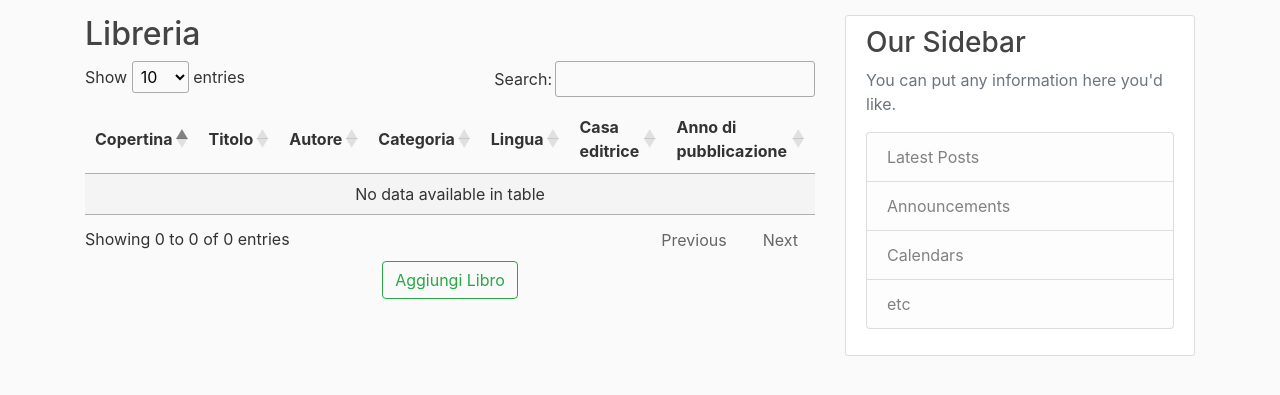
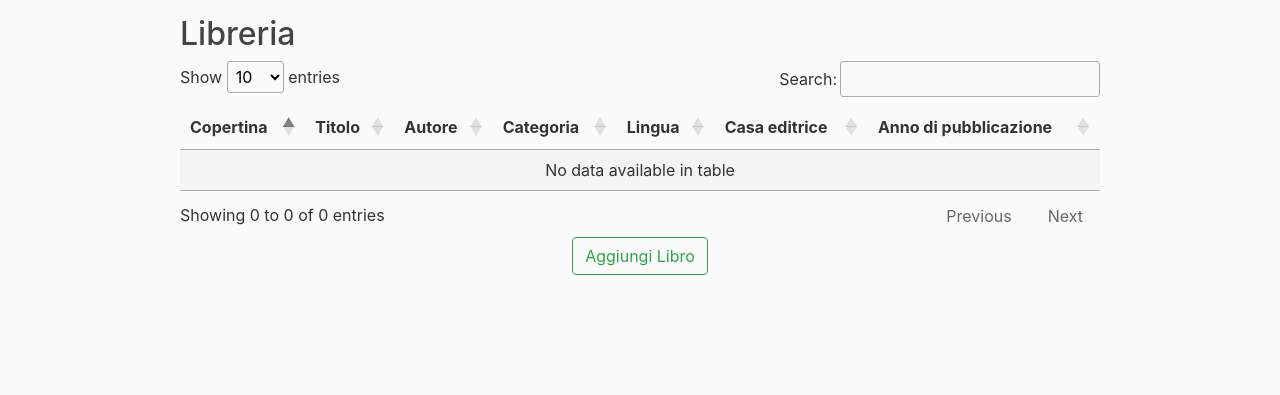
Before and after one commit to FakeCompany-t/gestione_biblioteca_backup, a Django app: template libreria/templates/libreria/home.html in a window 1280 px wide. Shown: the part 65-460 px from the top of the page. Run offline with Django 3.2, Linux system fonts and the light colour scheme; the template is opened without the code that fills it, so the values that code supplies are empty; some libraries are stand-ins or nearby versions.

Commit message:
fix merge

```diff
--- a/backup/urls.py
+++ b/backup/urls.py
@@ -32,4 +32,4 @@ urlpatterns = [
     path('password-reset-confirm/<uidb64>/<token>', auth_views.PasswordResetConfirmView.as_view(template_name='users/password_reset_confirm.html'), name='password_reset_confirm'),
     path('password-reset-complete/', auth_views.PasswordResetCompleteView.as_view(template_name='users/password_reset_complete.html'), name='password_reset_complete'),
     path('libreria/', include('libreria.urls')),
-]
+]+static(settings.MEDIA_URL, document_root= settings.MEDIA_ROOT )
--- a/libreria/models.py
+++ b/libreria/models.py
@@ -4,7 +4,6 @@ from datetime import datetime
 
 class Lingua(models.Model):
     lang_code = models.CharField(max_length=100)
-
 
     def __str__(self):
         return f"{self.lang_code}"
--- a/libreria/templates/libreria/base.html
+++ b/libreria/templates/libreria/base.html
@@ -50,8 +50,8 @@
       </nav>
     </header>
     <main role="main" class="container">
-      <div class="row">
-        <div class="col-md-8">
+      <div class="row justify-content-center">
+        <div class="col-md-10">
           {% if messages %}
             {% for message in messages %}
             <div class="alert alert-{{ message.tags }}">
@@ -61,19 +61,6 @@
           {% endif %}
           {% block content %}{% endblock %}
         </div>
-        <div class="col-md-4">
-          <div class="content-section">
-            <h3>Our Sidebar</h3>
-            <p class='text-muted'>You can put any information here you'd like.
-              <ul class="list-group">
-                <li class="list-group-item list-group-item-light">Latest Posts</li>
-                <li class="list-group-item list-group-item-light">Announcements</li>
-                <li class="list-group-item list-group-item-light">Calendars</li>
-                <li class="list-group-item list-group-item-light">etc</li>
-              </ul>
-            </p>
-          </div>
-        </div>
       </div>
     </main>
     <!-- jQuery first, then Popper.js, then Bootstrap JS -->
--- a/libreria/urls.py
+++ b/libreria/urls.py
@@ -10,6 +10,5 @@ urlpatterns = [
     path('libro/<int:pk>/', LibroDetailView.as_view(), name="libro-detail"),
     path('libro/<int:pk>/delete/', LibroDeleteView.as_view(), name="libro-delete"),
 ]
-
-if settings.DEBUG:
-    urlpatterns += static(settings.MEDIA_URL, document_root=settings.MEDIA_ROOT)
+#if settings.DEBUG:
+#    urlpatterns += static(settings.MEDIA_URL, document_root=settings.MEDIA_ROOT)
--- a/libreria/views.py
+++ b/libreria/views.py
@@ -47,4 +47,4 @@ class LibroDetailView(DetailView):
 class LibroDeleteView(DeleteView):
     model = Libro
     fields = ['copertina', 'title', 'description', 'data_publication', 'casa_editrice','lingua','isbn','disponibile']
-    success_url = '/'
+    success_url = '/libreria/'
```
Also changed, not shown: db.sqlite3, media/poster-porshe_5id1DiY.jpeg (added), media/poster-porshe_hRExYNm.jpeg (added), media/poster-porshe_l1N9Tf2.jpeg (added), 1 other file.
